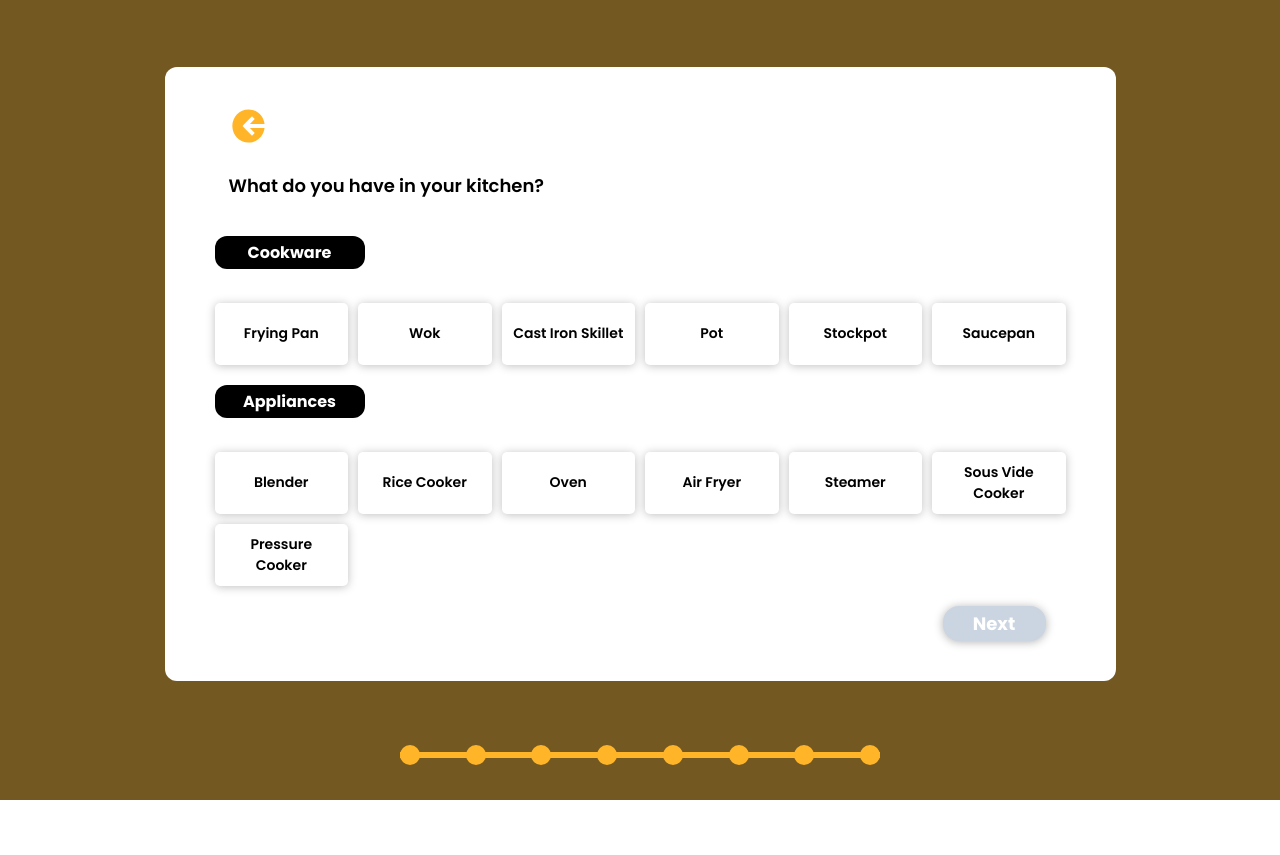
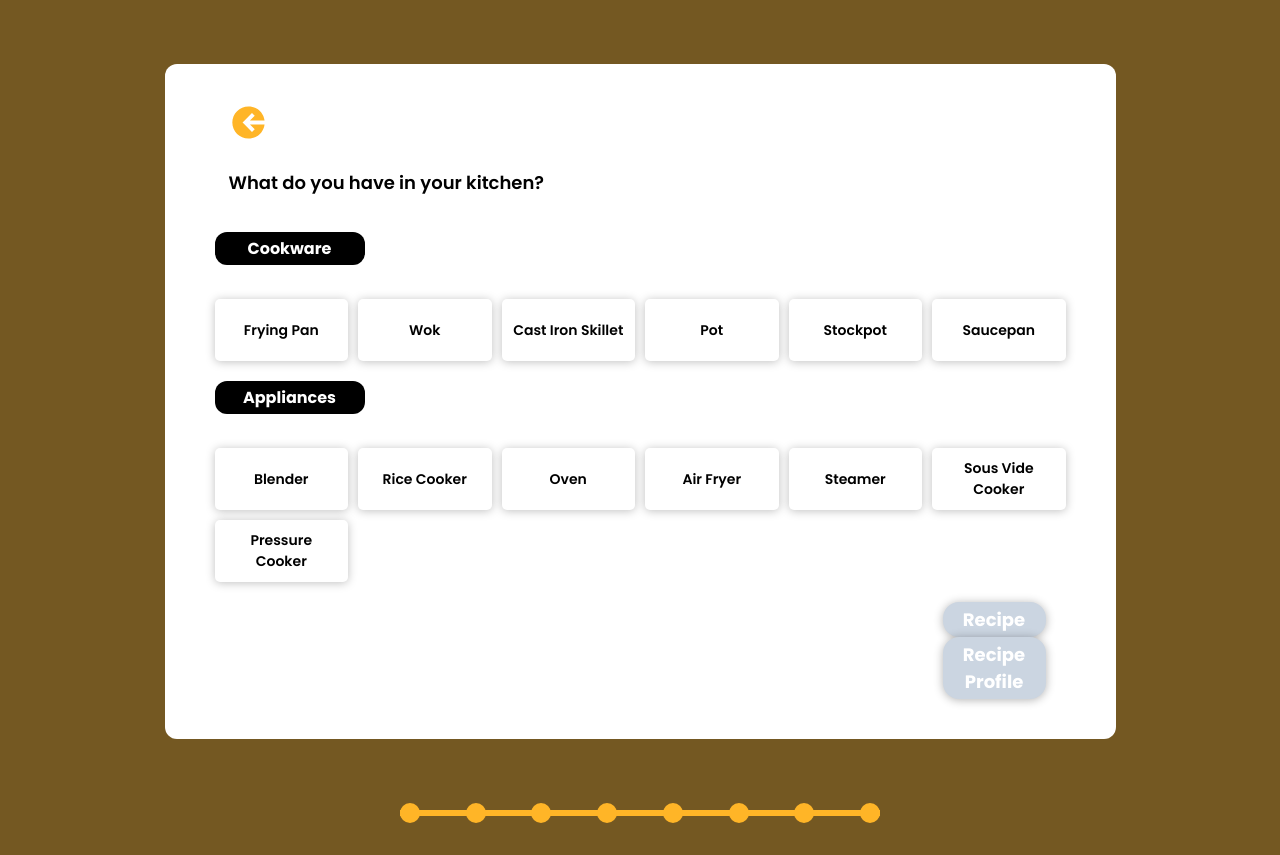
Before and after one commit to EdilAkynbekov/webapp, a Next.js app: page /Prsetup8a in a window 1280 px wide. Before the commit the page ends 800 px from the top, so only its background shows below. Built offline with nearby package versions, Linux system fonts and the light colour scheme.

Commit message:
Added Recipe Profile Page, working on code optimization and refactoring to make it dynamic

```diff
--- a/components/FrameSetup8.tsx
+++ b/components/FrameSetup8.tsx
@@ -40,7 +40,7 @@ const ChoiceFrame: NextPage = () => {
       setShowPopup(true);
     } else {
       setShowPopup(false); // Hide error message if at least one option is selected
-      router.push("/Recipe"); // Navigate to "Prsetup5a" page
+      router.push("/RecipeA"); // Navigate to "Prsetup5a" page
     }
   };
 
@@ -231,9 +231,22 @@ const ChoiceFrame: NextPage = () => {
           onClick={handleClick}
         >
           <b className="flex-1 relative text-lg font-poppins text-white text-center">
-            Next
+            Recipe
           </b>
         </button>
+        <Link className="no-underline" href="/Recipe">
+          <button
+            className={`cursor-pointer [border:none] py-1 px-[18px] w-[103px] rounded-2xl shadow-[0px_1px_10px_rgba(0,_0,_0,_0.3)] flex flex-row items-center justify-center box-border ${
+              activityLevel.length === 0
+                ? "bg-slate-300"
+                : "bg-orange hover:bg-slate-300"
+            } `}
+          >
+            <b className="flex-1 relative text-lg font-poppins text-white text-center">
+              Recipe Profile
+            </b>
+          </button>
+        </Link>
       </div>
       {showPopup && (
         <div className="fixed inset-0 flex items-center justify-center z-50 ">
--- a/pages/Recipe.tsx
+++ b/pages/Recipe.tsx
@@ -1,7 +1,50 @@
+import RightPanel from "../components/recipe/right-panel";
 import type { NextPage } from "next";
-import RightPanel from "../components/recipe/right-panel";
+import React, { useState } from "react";
+import { useCallback } from "react";
+import { useRouter } from "next/router";
+import Link from "next/link";
+type ActivityLevel =
+  | "pan"
+  | "wok"
+  | "skillet"
+  | "pot"
+  | "stockpot"
+  | "saucepan"
+  | "blender"
+  | "ricecooker"
+  | "oven"
+  | "fryer"
+  | "steamer"
+  | "sous"
+  | "pressure";
 
 const RecipeProfileA: NextPage = () => {
+  const router = useRouter();
+  const [isPressed, setIsPressed] = useState(false);
+  // Explicitly set the type of the state to an array of ActivityLevel
+  const [activityLevel, setActivityLevel] = useState<ActivityLevel[]>([]);
+  const [showPopup, setShowPopup] = useState(false);
+
+  const handleSelect = (level: ActivityLevel) => {
+    setActivityLevel((prev) =>
+      prev.includes(level) ? prev.filter((l) => l !== level) : [...prev, level]
+    );
+  };
+
+  const handleClick = () => {
+    console.log("Pressed");
+    setIsPressed(true);
+
+    if (activityLevel.length === 0) {
+      setShowPopup(true);
+    } else {
+      setShowPopup(false); // Hide error message if at least one option is selected
+      router.push("/Recipe"); // Navigate to "Prsetup5a" page
+    }
+  };
+
+  const isSelected = (level: ActivityLevel) => activityLevel.includes(level);
   return (
     <div className="w-full min-h-screen bg-orange overflow-y-auto flex flex-row items-start justify-start py-0 pr-10 pl-0 box-border gap-[40px] tracking-[normal] text-center text-xs text-black font-poppins mq675:gap-[40px] mq750:pl-5 mq750:box-border">
       <div className="h-[832px] w-[220px] rounded-tl-none rounded-tr-11xl rounded-br-11xl rounded-bl-none bg-white overflow-hidden shrink-0 flex flex-col items-start justify-start py-0 px-2.5 box-border gap-[10px] mq750:hidden">
@@ -20,6 +63,7 @@ const RecipeProfileA: NextPage = () => {
           </div>
         </div>
       </div>
+
       <section className="flex-1 flex flex-col items-start justify-start pt-10 px-0 pb-0 box-border max-w-[calc(100%_-_260px)] text-center text-lg text-orange font-poppins mq750:max-w-full">
         <div className="self-stretch flex flex-col items-start justify-start gap-[30px] max-w-full">
           <div className="self-stretch flex flex-row flex-wrap items-end justify-center gap-[45px] max-w-full mq450:gap-[45px]">
```
